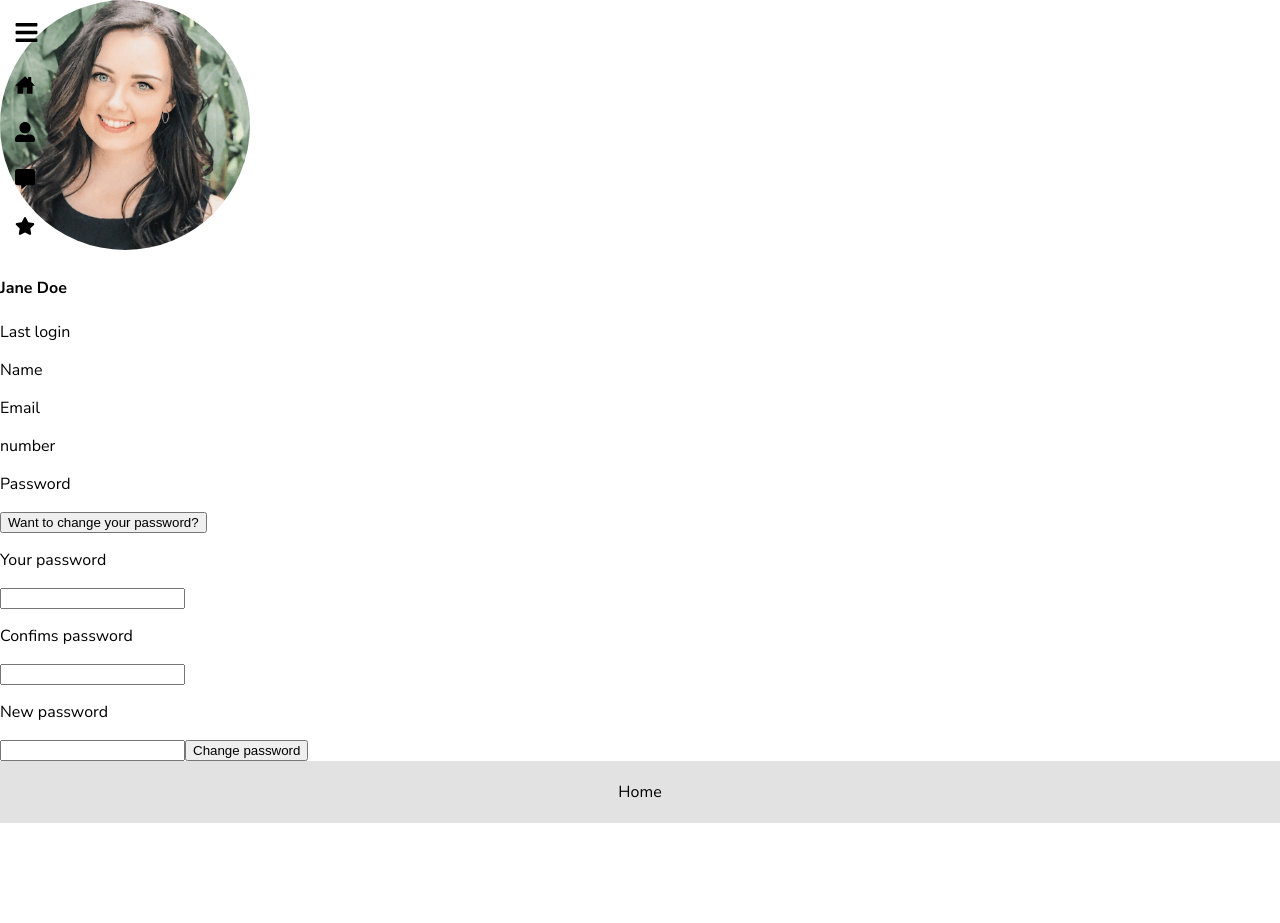
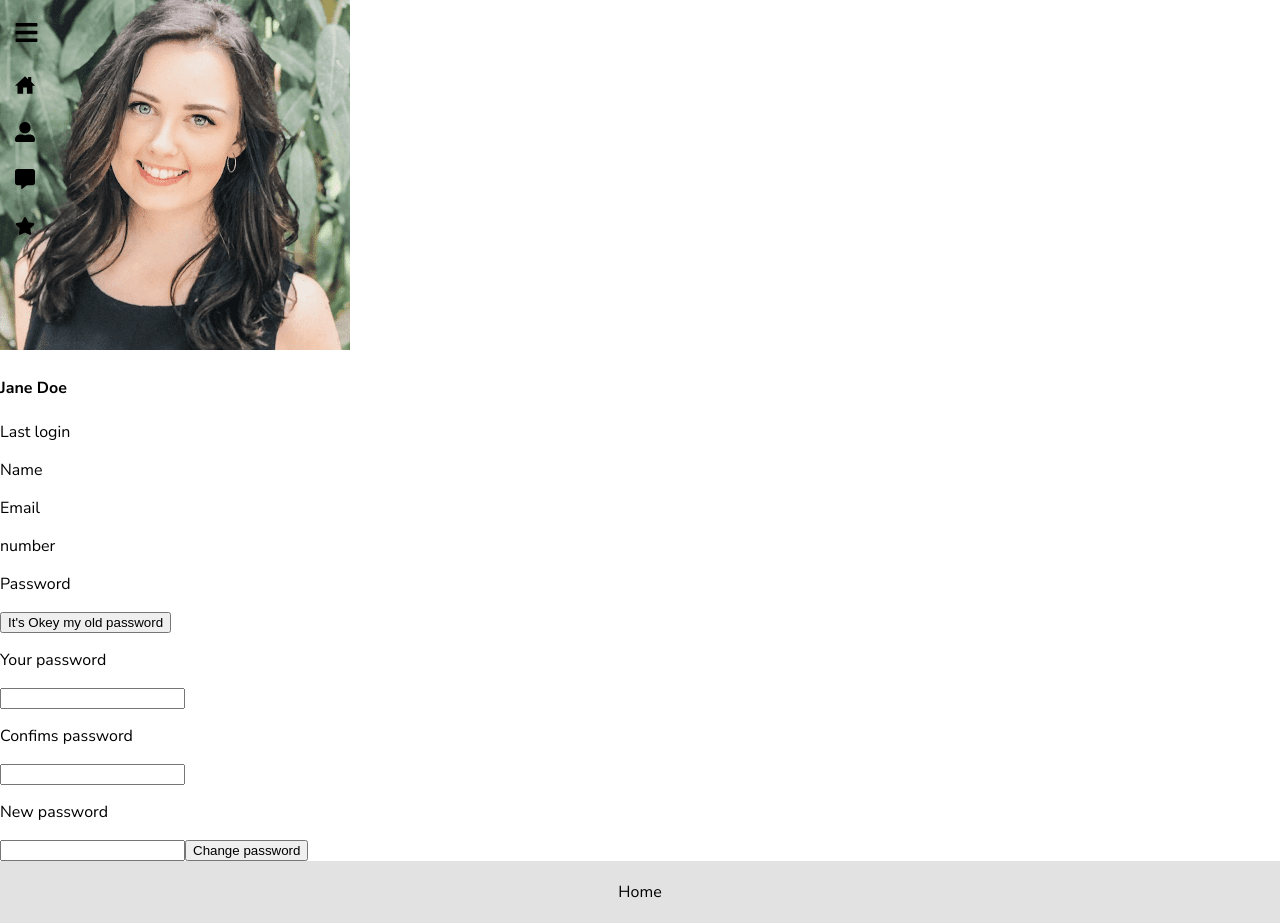
Before and after one commit to HugoDMiranda/Blog, a React (Create React App) app: page /Favorites in a window 1280 px wide. Both pictures are taken after a click on the button "Want to change your password?". Before the commit the page ends 823 px from the top, so only its background shows below. Built offline with nearby package versions, Linux system fonts and the light colour scheme.

Commit message:
view Favorites elements update

```diff
--- a/src/views/Favorites.js
+++ b/src/views/Favorites.js
@@ -1,21 +1,32 @@
-import React from "react";
+import React, { useState } from "react";
 
 function Favorites() {
+  const [changePassword, setChangePassword] = useState(false);
+
   return (
-    <div>
-      <div>
-        <img src="img/tes3.png" alt="user-img" className="user-info-img" />
+    <div className="account">
+      <div className="account-info">
+        <img
+          src="img/tes3.png"
+          alt="account-img"
+          className="account-info-img"
+        />
         <h4>Jane Doe</h4>
         <p>Last login</p>
       </div>
-      <div>
+      <div className="account-data">
         <p>Name</p>
         <p>Email</p>
         <p>number</p>
         <p>Password</p>
       </div>
-      <button>Want to change your password?</button>
-      <div>
+      <button onClick={() => setChangePassword(!changePassword)}>
+        {changePassword
+          ? `It's Okey my old password`
+          : `Want to change your password?`}
+      </button>
+      {changePassword ? (
+        <div className="account-newpassword">
           <p>Your password</p>
           <input />
           <p>Confims password</p>
@@ -24,6 +35,7 @@ function Favorites() {
           <input />
           <button>Change password</button>
         </div>
+      ) : null}
     </div>
   );
 }
```
Lines whose indentation alone changed are shown as unchanged.
